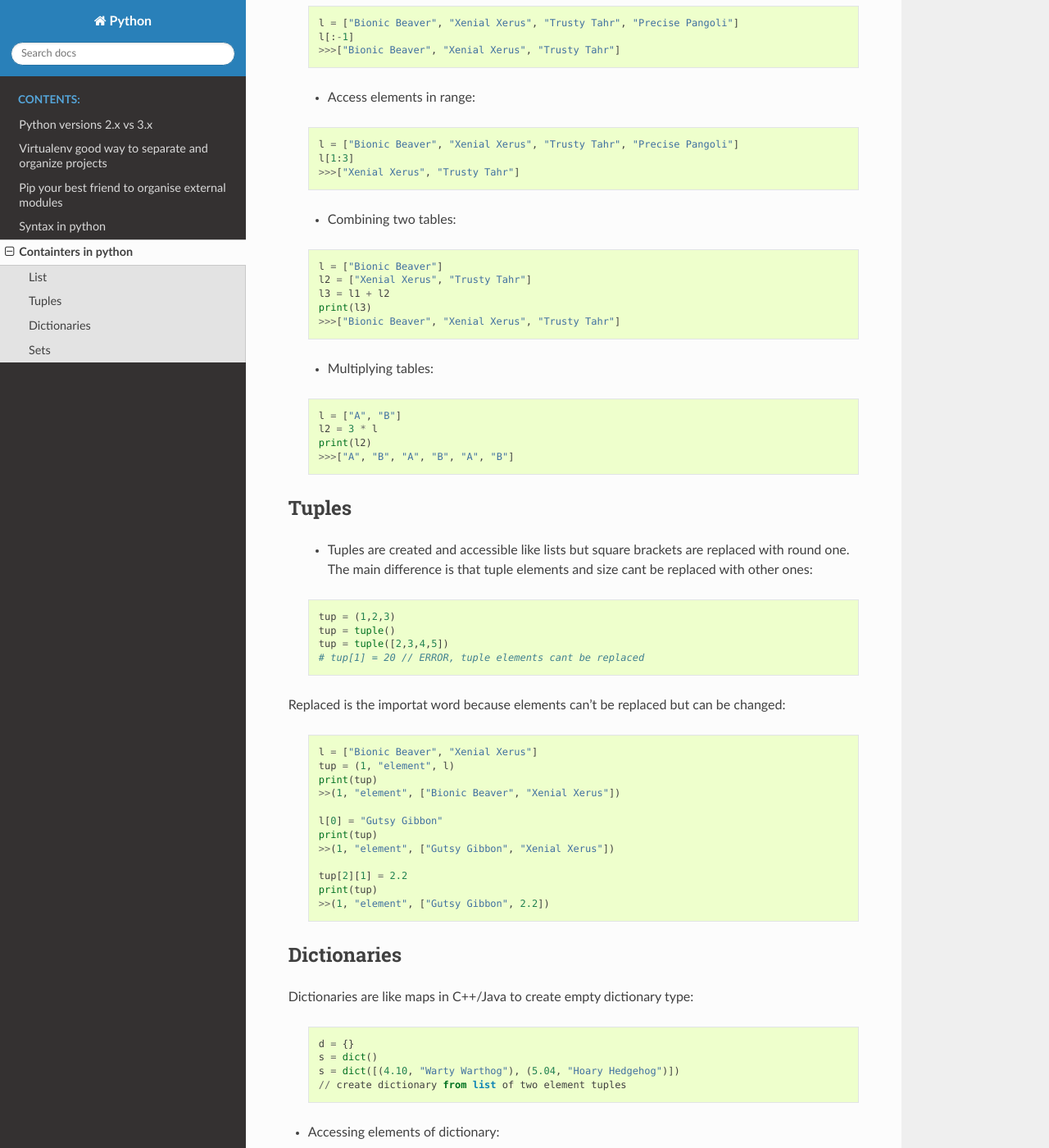
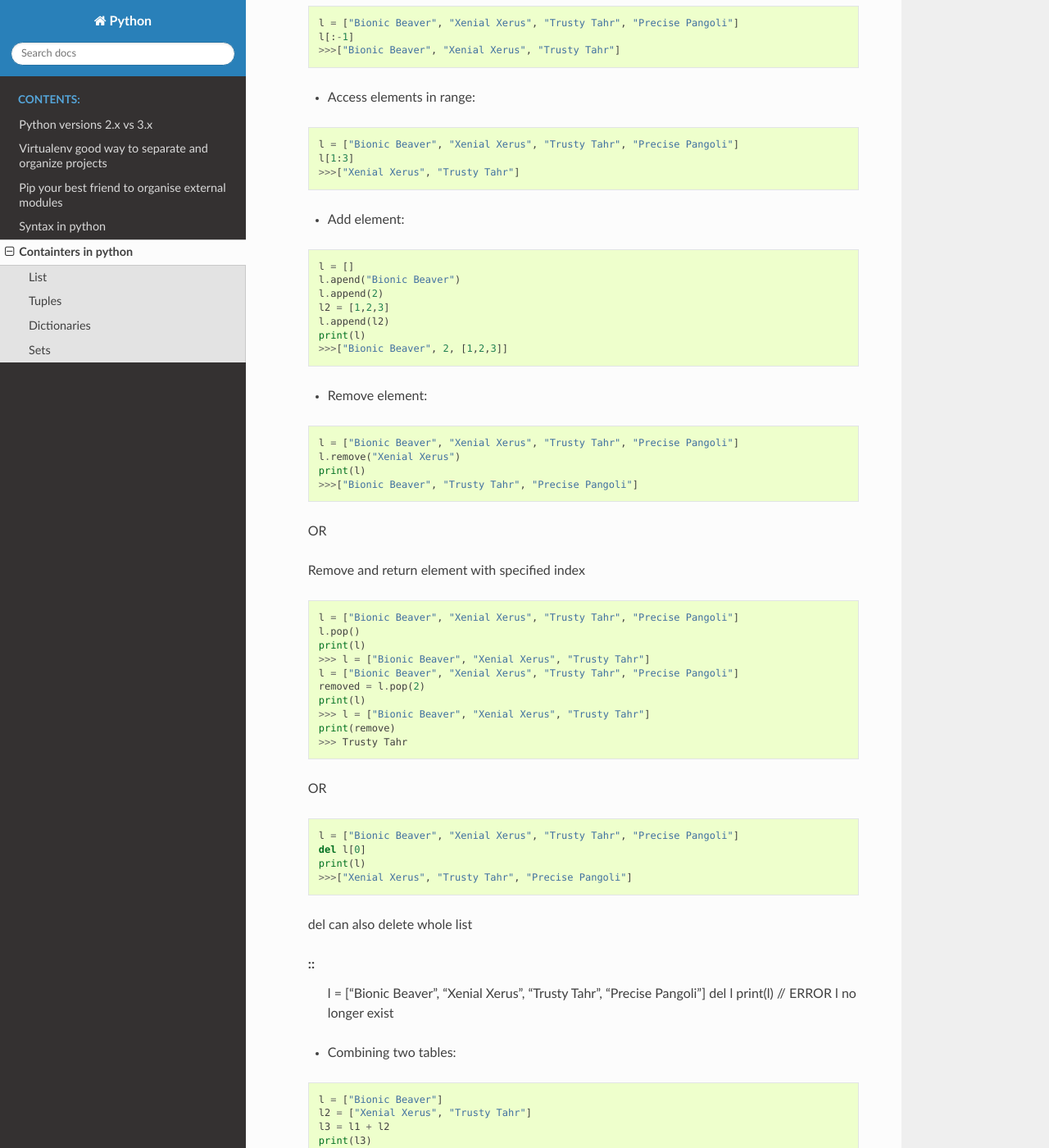
Before and after one commit to WoodenBackpack/Python, a Sphinx documentation site: the page built from source/containers.rst, in a window 1280 px wide and 1400 px high, scrolled down 1121 px. Shown: the whole window at 82% size. Built offline with Sphinx 7.4.7 and the Read the Docs theme 2.0.0, drawn with Linux system fonts in a browser that asks for light colours; some of the changed text lies outside the part shown.

Commit message:
remove element and while and for loops

```diff
--- a/source/containers.rst
+++ b/source/containers.rst
@@ -66,6 +66,62 @@ List
     l[1:3]
     >>>["Xenial Xerus", "Trusty Tahr"]
 
+  * Add element:
+
+  ::
+
+    l = []
+    l.apend("Bionic Beaver")
+    l.append(2)
+    l2 = [1,2,3]
+    l.append(l2)
+    print(l)
+    >>>["Bionic Beaver", 2, [1,2,3]]
+
+  * Remove element:
+
+  ::
+
+    l = ["Bionic Beaver", "Xenial Xerus", "Trusty Tahr", "Precise Pangoli"]
+    l.remove("Xenial Xerus")
+    print(l)
+    >>>["Bionic Beaver", "Trusty Tahr", "Precise Pangoli"]
+
+  OR
+
+  Remove and  return element with specified index
+
+  ::
+
+    l = ["Bionic Beaver", "Xenial Xerus", "Trusty Tahr", "Precise Pangoli"]
+    l.pop()
+    print(l)
+    >>> l = ["Bionic Beaver", "Xenial Xerus", "Trusty Tahr"]
+    l = ["Bionic Beaver", "Xenial Xerus", "Trusty Tahr", "Precise Pangoli"]
+    removed = l.pop(2)
+    print(l)
+    >>> l = ["Bionic Beaver", "Xenial Xerus", "Trusty Tahr"]
+    print(remove)
+    >>> Trusty Tahr
+
+  OR
+
+  ::
+
+    l = ["Bionic Beaver", "Xenial Xerus", "Trusty Tahr", "Precise Pangoli"]
+    del l[0]
+    print(l)
+    >>>["Xenial Xerus", "Trusty Tahr", "Precise Pangoli"]
+
+  del can also delete whole list
+
+
+  ::
+    l = ["Bionic Beaver", "Xenial Xerus", "Trusty Tahr", "Precise Pangoli"]
+    del l
+    print(l) // ERROR
+    l no longer exist
+
   * Combining two tables:
 
   ::
@@ -115,6 +171,14 @@ Replaced is the importat word because elements can't be replaced but can be chan
     tup[2][1] = 2.2
     print(tup)
     >>(1, "element", ["Gutsy Gibbon", 2.2])
+
+Tuples cannot be changes so del keyword can only delete whole tuple
+
+  ::
+
+    t = ("Bionic Beaver", "Xenial Xerus")
+    del t
+    print(t) // ERROR Tuple no longer exists
 
 ============
 Dictionaries
@@ -179,6 +243,29 @@ Dictionaries are like maps in C++/Java to create empty dictionary type:
     #5.04 Hoary Hedgehog
     #5.10 Breezy Badger
 
+* Remove item with specified key from dictionary
+
+  ::
+
+    dict = {4.10:"Warty Warthog", 5.04:"Hoary Hedgehog", 5.10:"Breezy Badger"}
+    del dict[4.10]
+    print(dict)
+    >>>{5.04:"Hoary Hedgehog", 5.10:"Breezy Badger"}
+    # Same as for other containers del can also remove whole dictionary
+
+  OR
+
+  ::
+
+    dict = {4.10:"Warty Warthog", 5.04:"Hoary Hedgehog", 5.10:"Breezy Badger"}
+    removed = dict.pop(5.04)
+    print(dict)
+    >>>{4.10:"Bionic Beaver", 5.10:"Breezy Badger"}
+    print(removed)
+    >>>Hoary Hedgehog
+
+The difference between del dict[key] and dict.pop() is that pop returns a removed element item value
+
 ====
 Sets
 ====
@@ -192,13 +279,13 @@ Sets
     set = set()
     set = {1, 2, 3}
 
-    l1 = {1:2}
-    l2 = {1,2}
+    l1 = {1:2} # dictionary
+    l2 = {1,2} # set
 
     type(l1) == type(l2)
     >>>False
 
-  Adding element to set:
+* Add element to set:
 
   ::
 
@@ -211,3 +298,24 @@ Sets
     print(set)
     >>>{"Warty Warthog", "Hoary Hedgehog", "Breezy Badger", "Xenial Xerus"}
     # Even if other will be changed it will no affect set
+
+* Remove element from set:
+
+  ::
+
+    set = {"Warty Warthog", "Hoary Hedgehog"}
+    set.remove("Warty Warthog")
+    print(set)
+    >>>{"Hoary Hedgehog"}
+
+    set = {"Warty Warthog", "Hoary Hedgehog"}
+    set.remove("Breezy Badger") // ERROR removing element that doesn't exists in set will raise an Exception
+
+  To avoid raising exception You can use discard method:
+
+  ::
+
+    set = {"Warty Warthog", "Hoary Hedgehog"}
+    set.discaer("Breezy Badger")
+    print(set)
+    >>>{"Warty Warthog", "Hoary Hedgehog"}
```
Also changed, not shown: source/loops.rst (added, +64 -0 lines).
